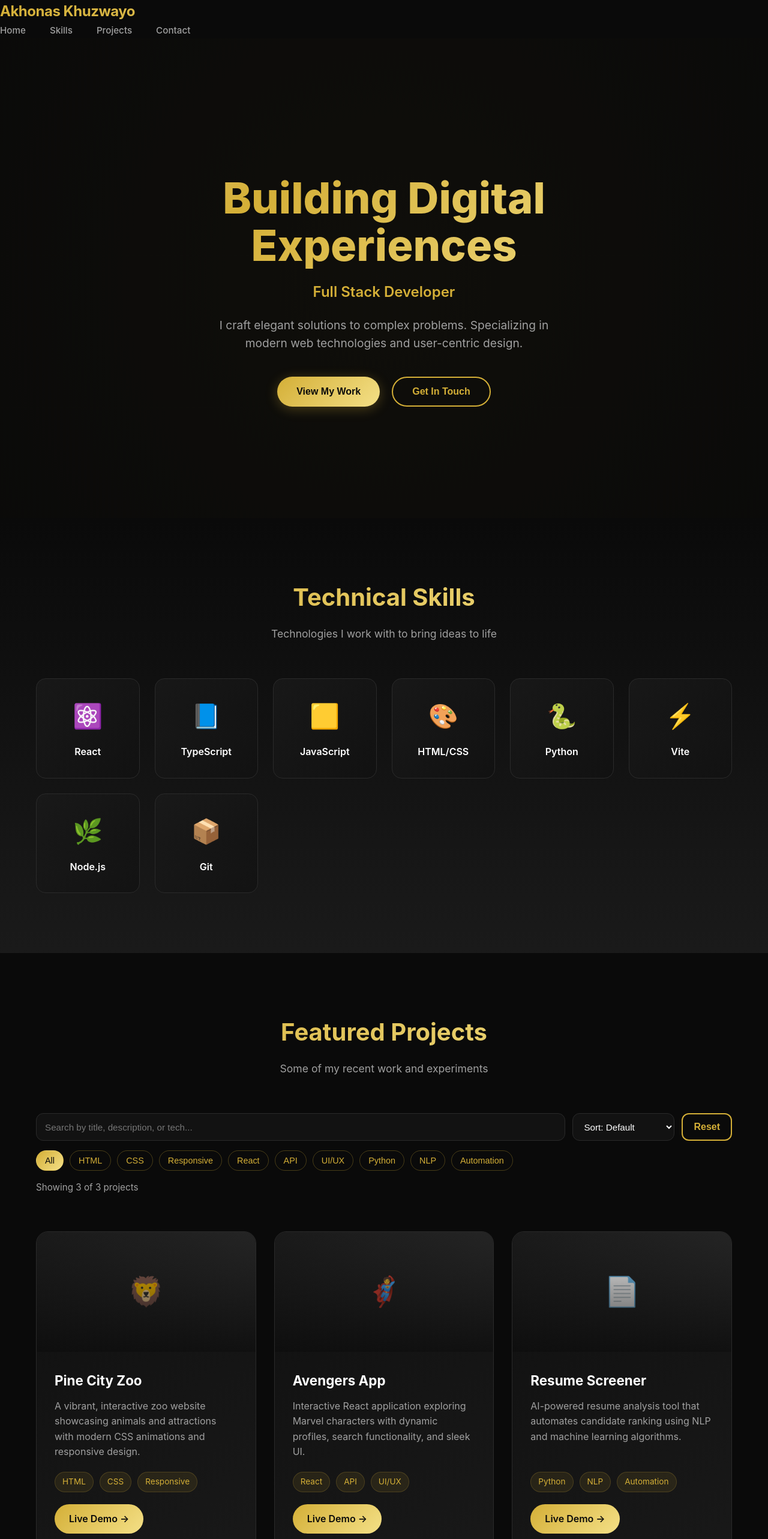
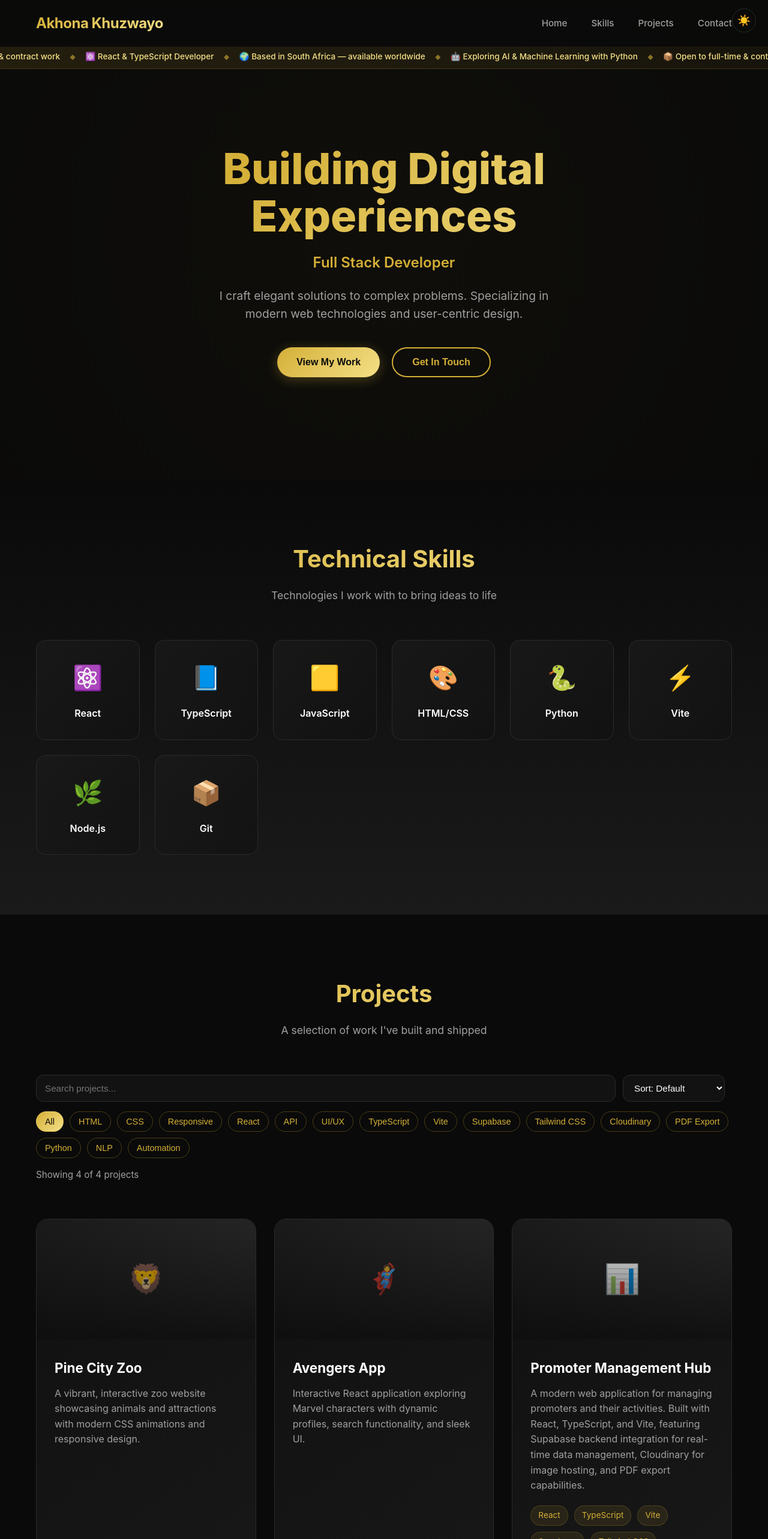
Before and after one commit to AkhonaKhuzwayo/Portfolio-Website, a React (Vite) app: page / in a window 1280 px wide. Shown: the top 2566 px of the page at 60% size. Built offline with nearby package versions, Linux system fonts and the light colour scheme; no server answers.

Commit message:
Week 04: Add dark mode toggle, news ticker, types.ts, and Promoter Management Hub project

```diff
--- a/App.tsx
+++ b/App.tsx
@@ -4,9 +4,12 @@ import Skills from "./components/Skills"
 import Projects from "./components/Projects"
 import Contact from "./components/Contact"
 import Footer from "./components/Footer"
-import { useEffect } from 'react'
+import NewsTicker from "./components/NewsTicker"
+import { useEffect, useState } from 'react'
 
 function App() {
+  const [showTicker, setShowTicker] = useState(true);
+
   useEffect(() => {
     // Navbar scroll effect
     const handleScroll = () => {
@@ -16,6 +19,9 @@ function App() {
       } else {
         navbar?.classList.remove('scrolled');
       }
+
+      // Keep ticker visible only while user is on the Home section area.
+      setShowTicker(window.scrollY < window.innerHeight * 0.6);
     };
 
     // Scroll reveal animation
@@ -37,12 +43,15 @@ function App() {
     });
 
     window.addEventListener('scroll', handleScroll);
+    handleScroll();
+
     return () => window.removeEventListener('scroll', handleScroll);
   }, []);
 
   return (
     <>
       <Navbar />
+      {showTicker && <NewsTicker />}
       <Hero />
       <Skills />
       <Projects />
--- a/components/Navbar.tsx
+++ b/components/Navbar.tsx
@@ -1,7 +1,9 @@
 import { useState, useEffect } from 'react';
+import { useTheme } from '../context/ThemeContext';
 
 function Navbar() {
   const [scrolled, setScrolled] = useState(false);
+  const { theme, toggleTheme } = useTheme();
 
   useEffect(() => {
     const handleScroll = () => {
@@ -19,14 +21,21 @@ function Navbar() {
   };
 
   return (
-    <nav className={`Navbar ${scrolled ? 'scrolled' : ''}`} id="Navbar">
-      <div className="logo">Akhonas Khuzwayo</div>
+    <nav className={`navbar ${scrolled ? 'scrolled' : ''}`} id="Navbar">
+      <div className="logo">Akhona Khuzwayo</div>
       <ul className="nav-links">
         <li><a onClick={() => scrollToSection('hero')}>Home</a></li>
         <li><a onClick={() => scrollToSection('skills')}>Skills</a></li>
         <li><a onClick={() => scrollToSection('projects')}>Projects</a></li>
         <li><a onClick={() => scrollToSection('contact')}>Contact</a></li>
       </ul>
+      <button
+        className="theme-toggle"
+        onClick={toggleTheme}
+        aria-label={theme === 'dark' ? 'Switch to light mode' : 'Switch to dark mode'}
+      >
+        {theme === 'dark' ? '☀️' : '🌙'}
+      </button>
     </nav>
   );
 }
--- /dev/null
+++ b/components/NewsTicker.tsx
@@ -0,0 +1,29 @@
+import type { NewsItem } from '../types';
+
+const newsItems: NewsItem[] = [
+  { id: 1, text: '🚀 Available for freelance & contract work' },
+  { id: 2, text: '⚛️ React & TypeScript Developer' },
+  { id: 3, text: '🌍 Based in South Africa — available worldwide' },
+  { id: 4, text: '🤖 Exploring AI & Machine Learning with Python' },
+  { id: 5, text: '📦 Open to full-time & contract roles' },
+  { id: 6, text: '⚡ Building fast, accessible web apps with Vite' },
+  { id: 7, text: '🐍 Python developer with NLP experience' },
+  { id: 8, text: '🎨 Passionate about clean UI/UX design' },
+];
+
+function NewsTicker() {
+  return (
+    <div className="ticker-wrap" aria-label="Portfolio highlights">
+      <div className="ticker-track">
+        {[...newsItems, ...newsItems].map((item, index) => (
+          <span className="ticker-item" key={index}>
+            {item.text}
+            <span className="ticker-sep" aria-hidden="true">◆</span>
+          </span>
+        ))}
+      </div>
+    </div>
+  );
+}
+
+export default NewsTicker;
--- a/components/Projects.tsx
+++ b/components/Projects.tsx
@@ -1,19 +1,12 @@
 import { useMemo, useState } from "react";
-
-type Project = {
-  title: string;
-  description: string;
-  link: string;
-  tags: string[];
-  icon: string;
-};
+import type { Project } from '../types';
 
 function Projects() {
   const projects = [
     {
       title: "Pine City Zoo",
       description: "A vibrant, interactive zoo website showcasing animals and attractions with modern CSS animations and responsive design.",
-      link: "https://pine-city-zoo-murex.vercel.app/",
+      link: "https://pine-city-zoo-xtnc.vercel.app",
       tags: ["HTML", "CSS", "Responsive"],
       icon: "🦁"
     },
@@ -25,13 +18,20 @@ function Projects() {
       icon: "🦸"
     },
     {
+      title: "Promoter Management Hub",
+      description: "A modern web application for managing promoters and their activities. Built with React, TypeScript, and Vite, featuring Supabase backend integration for real-time data management, Cloudinary for image hosting, and PDF export capabilities.",
+      link: "https://promoter-management-hub.vercel.app",
+      tags: ["React", "TypeScript", "Vite", "Supabase", "Tailwind CSS", "Cloudinary", "PDF Export"],
+      icon: "📊"
+    },
+    {
       title: "Resume Screener",
       description: "AI-powered resume analysis tool that automates candidate ranking using NLP and machine learning algorithms.",
       link: "https://example.com/resume-screener",
       tags: ["Python", "NLP", "Automation"],
       icon: "📄"
     }
-  ] as Project[];
+  ] satisfies Project[];
 
   const [activeTag, setActiveTag] = useState("All");
   const [searchQuery, setSearchQuery] = useState("");
@@ -64,98 +64,100 @@ function Projects() {
     }
 
     return nextProjects;
-  }, [activeTag, searchQuery, sortOrder, projects]);
+  }, [projects, activeTag, searchQuery, sortOrder]);
 
-  const handleReset = () => {
+  const resetFilters = () => {
     setActiveTag("All");
     setSearchQuery("");
     setSortOrder("default");
   };
 
+  const isFiltered = activeTag !== "All" || searchQuery.trim() !== "" || sortOrder !== "default";
+
   return (
     <section className="projects" id="projects">
       <div className="container">
         <div className="section-header reveal">
-          <h2>Featured Projects</h2>
-          <p>Some of my recent work and experiments</p>
+          <h2>Projects</h2>
+          <p>A selection of work I've built and shipped</p>
         </div>
 
-        <div className="project-controls reveal" aria-label="Project filters">
+        <div className="project-controls reveal">
           <div className="project-control-row">
             <input
               className="project-search"
-              type="search"
-              placeholder="Search by title, description, or tech..."
+              type="text"
+              placeholder="Search projects..."
               value={searchQuery}
-              onChange={(event) => setSearchQuery(event.target.value)}
+              onChange={(e) => setSearchQuery(e.target.value)}
               aria-label="Search projects"
             />
-
             <select
               className="project-sort"
               value={sortOrder}
-              onChange={(event) => setSortOrder(event.target.value as "default" | "title")}
+              onChange={(e) => setSortOrder(e.target.value as "default" | "title")}
               aria-label="Sort projects"
             >
               <option value="default">Sort: Default</option>
-              <option value="title">Sort: Title A-Z</option>
+              <option value="title">Sort: A → Z</option>
             </select>
-
-            <button type="button" className="btn btn-secondary project-reset" onClick={handleReset}>
+            {isFiltered && (
+              <button className="btn btn-secondary project-reset" onClick={resetFilters}>
                 Reset
               </button>
+            )}
           </div>
 
-          <div className="tag-filters" role="tablist" aria-label="Filter by technology">
+          <div className="tag-filters" role="group" aria-label="Filter by tag">
             {allTags.map((tag) => (
               <button
-                type="button"
                 key={tag}
                 className={`tag-filter ${activeTag === tag ? "active" : ""}`}
                 onClick={() => setActiveTag(tag)}
-                aria-pressed={activeTag === tag}
               >
                 {tag}
               </button>
             ))}
           </div>
 
-          <p className="project-results" aria-live="polite">
+          <p className="project-results">
             Showing {filteredProjects.length} of {projects.length} projects
           </p>
         </div>
 
+        {filteredProjects.length > 0 ? (
           <div className="projects-grid">
-          {filteredProjects.map((project, index) => (
-            <div className="project-card reveal" key={project.title} style={{ animationDelay: `${index * 0.2}s` }}>
-              <div className="project-image">{project.icon}</div>
+            {filteredProjects.map((project) => (
+              <div className="project-card reveal" key={project.title}>
+                <div className="project-image">
+                  <span>{project.icon}</span>
+                </div>
                 <div className="project-content">
                   <h3>{project.title}</h3>
                   <p>{project.description}</p>
                   <div className="project-tags">
-                  {project.tags.map(tag => (
+                    {project.tags.map((tag) => (
                       <span className="tag" key={tag}>{tag}</span>
                     ))}
                   </div>
                   <a
                     href={project.link}
+                    className="project-link"
                     target="_blank"
                     rel="noopener noreferrer"
-                  className="project-link"
                   >
-                  Live Demo →
+                    View Project →
                   </a>
                 </div>
               </div>
             ))}
-
-          {filteredProjects.length === 0 && (
-            <div className="projects-empty reveal">
-              <h3>No matches yet</h3>
-              <p>Try another keyword or switch the technology filter.</p>
+          </div>
+        ) : (
+          <div className="projects-empty">
+            <h3>No projects found</h3>
+            <p>Try adjusting your search or filters.</p>
           </div>
         )}
-        </div>
       </div>
     </section>
   );
--- a/components/Skills.tsx
+++ b/components/Skills.tsx
@@ -1,5 +1,7 @@
+import type { Skill } from '../types';
+
 function Skills() {
-  const skills = [
+  const skills: Skill[] = [
     { name: 'React', icon: '⚛️' },
     { name: 'TypeScript', icon: '📘' },
     { name: 'JavaScript', icon: '🟨' },
--- /dev/null
+++ b/context/ThemeContext.tsx
@@ -0,0 +1,36 @@
+import { createContext, useContext, useEffect, useState } from 'react';
+import type { ReactNode } from 'react';
+
+type Theme = 'dark' | 'light';
+
+interface ThemeContextValue {
+  theme: Theme;
+  toggleTheme: () => void;
+}
+
+const ThemeContext = createContext<ThemeContextValue>({
+  theme: 'dark',
+  toggleTheme: () => {},
+});
+
+export function ThemeProvider({ children }: { children: ReactNode }) {
+  const [theme, setTheme] = useState<Theme>(() => {
+    const stored = localStorage.getItem('theme');
+    return stored === 'light' || stored === 'dark' ? stored : 'dark';
+  });
+
+  useEffect(() => {
+    document.documentElement.setAttribute('data-theme', theme);
+    localStorage.setItem('theme', theme);
+  }, [theme]);
+
+  const toggleTheme = () => setTheme(prev => (prev === 'dark' ? 'light' : 'dark'));
+
+  return (
+    <ThemeContext.Provider value={{ theme, toggleTheme }}>
+      {children}
+    </ThemeContext.Provider>
+  );
+}
+
+export const useTheme = () => useContext(ThemeContext);
--- a/index.css
+++ b/index.css
@@ -14,6 +14,19 @@
   --text-primary: #ffffff;
   --text-secondary: #a0a0a0;
   --border: #2a2a2a;
+  --navbar-bg: rgba(10, 10, 10, 0.8);
+  --navbar-bg-scrolled: rgba(10, 10, 10, 0.95);
+}
+
+[data-theme="light"] {
+  --bg-dark: #f8f6f0;
+  --bg-card: #ffffff;
+  --bg-elevated: #ede9dc;
+  --text-primary: #111111;
+  --text-secondary: #555555;
+  --border: #d9d0bc;
+  --navbar-bg: rgba(248, 246, 240, 0.85);
+  --navbar-bg-scrolled: rgba(248, 246, 240, 0.98);
 }
 
 html {
@@ -26,6 +39,7 @@ body {
   font-family: 'Inter', -apple-system, BlinkMacSystemFont, 'Segoe UI', Roboto, sans-serif;
   line-height: 1.6;
   overflow-x: hidden;
+  transition: background-color 0.3s ease, color 0.3s ease;
 }
 
 /* Custom Scrollbar */
@@ -69,7 +83,7 @@ body {
   top: 0;
   width: 100%;
   padding: 20px 60px;
-  background: rgba(10, 10, 10, 0.8);
+  background: var(--navbar-bg);
   backdrop-filter: blur(20px);
   border-bottom: 1px solid rgba(212, 175, 55, 0.1);
   z-index: 1000;
@@ -81,7 +95,7 @@ body {
 
 .navbar.scrolled {
   padding: 15px 60px;
-  background: rgba(10, 10, 10, 0.95);
+  background: var(--navbar-bg-scrolled);
   box-shadow: 0 4px 30px rgba(0, 0, 0, 0.3);
 }
 
@@ -830,3 +844,100 @@ body {
 .btn-whatsapp:hover::before {
   left: 100%;
 }
+
+/* THEME TOGGLE BUTTON */
+.theme-toggle {
+  position: fixed;
+  top: 14px;
+  right: 20px;
+  background: transparent;
+  border: 1px solid var(--border);
+  border-radius: 50%;
+  width: 40px;
+  height: 40px;
+  cursor: pointer;
+  font-size: 1.1rem;
+  display: flex;
+  align-items: center;
+  justify-content: center;
+  transition: all 0.3s ease;
+  flex-shrink: 0;
+  z-index: 1201;
+}
+
+.theme-toggle:hover {
+  border-color: var(--gold-primary);
+  background: rgba(212, 175, 55, 0.1);
+  transform: rotate(20deg) scale(1.1);
+}
+
+/* NEWS TICKER */
+.ticker-wrap {
+  position: fixed;
+  top: 76px;
+  left: 0;
+  width: 100%;
+  background: linear-gradient(90deg, rgba(212, 175, 55, 0.12), rgba(212, 175, 55, 0.06));
+  border-bottom: 1px solid rgba(212, 175, 55, 0.2);
+  overflow: hidden;
+  z-index: 999;
+  padding: 8px 0;
+  transition: background 0.3s ease;
+}
+
+[data-theme="light"] .ticker-wrap {
+  background: linear-gradient(90deg, rgba(212, 175, 55, 0.18), rgba(212, 175, 55, 0.08));
+}
+
+.ticker-track {
+  display: flex;
+  width: max-content;
+  animation: ticker-scroll 40s linear infinite;
+}
+
+.ticker-track:hover {
+  animation-play-state: paused;
+}
+
+.ticker-item {
+  white-space: nowrap;
+  color: var(--gold-light);
+  font-size: 0.85rem;
+  font-weight: 500;
+  padding: 0 8px;
+}
+
+[data-theme="light"] .ticker-item {
+  color: var(--gold-dark);
+}
+
+.ticker-sep {
+  color: var(--gold-primary);
+  margin-left: 16px;
+  font-size: 0.6rem;
+  vertical-align: middle;
+  opacity: 0.6;
+}
+
+@keyframes ticker-scroll {
+  from { transform: translateX(0); }
+  to   { transform: translateX(-50%); }
+}
+
+/* Push hero below ticker */
+.hero {
+  padding-top: 150px;
+}
+
+@media (max-width: 768px) {
+  .ticker-wrap {
+    top: 60px;
+  }
+  .theme-toggle {
+    top: 11px;
+    right: 12px;
+    width: 34px;
+    height: 34px;
+    font-size: 1rem;
+  }
+}
--- a/main.tsx
+++ b/main.tsx
@@ -1,10 +1,13 @@
 import React from 'react'
 import ReactDOM from 'react-dom/client'
 import App from './App'
+import { ThemeProvider } from './context/ThemeContext'
 import './index.css'
 
 ReactDOM.createRoot(document.getElementById('root')!).render(
   <React.StrictMode>
-    <App />
+    <ThemeProvider>
+      <App />
+    </ThemeProvider>
   </React.StrictMode>,
 )
--- /dev/null
+++ b/types.ts
@@ -0,0 +1,31 @@
+export interface Skill {
+  name: string;
+  icon: string;
+}
+
+export interface Project {
+  title: string;
+  description: string;
+  link: string;
+  tags: string[];
+  icon: string;
+}
+
+export interface NavItem {
+  label: string;
+  sectionId: string;
+}
+
+export interface NewsItem {
+  id: number;
+  text: string;
+}
+
+export interface ContactForm {
+  name: string;
+  email: string;
+  subject: string;
+  message: string;
+}
+
+export type ContactErrors = Partial<Record<keyof ContactForm, string>>;
```
Also changed, not shown: components/Contact.tsx (+1 -9 lines). Lines whose indentation alone changed are shown as unchanged.
